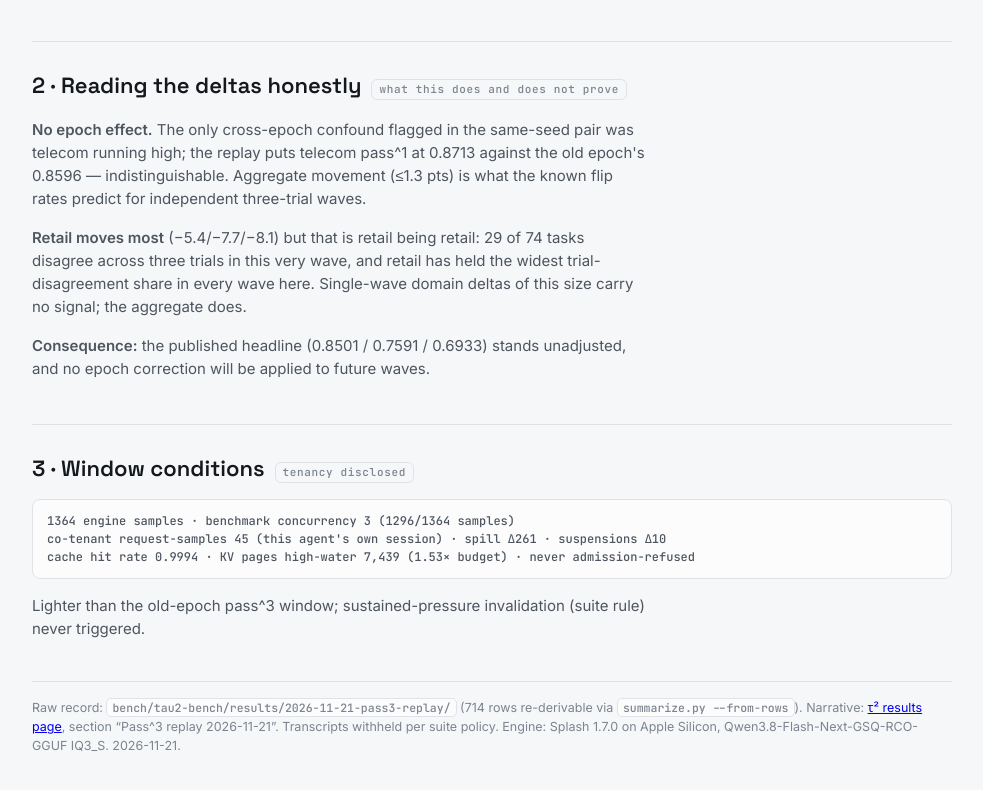
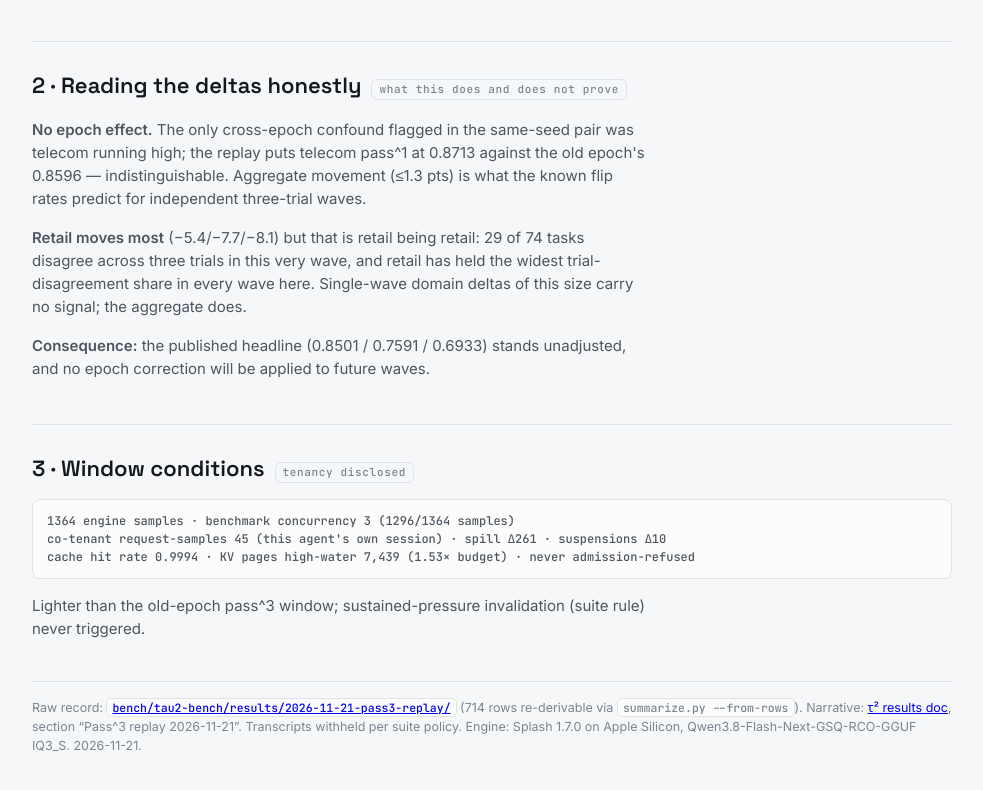
Before and after one commit to willturner-maker/benchmarks, a plain HTML site: page reports/2026-11-21-tau2-replay.html in a window 1280 px wide. Shown: the part 840-1630 px from the top of the page, without its empty margins (148-1131 px from the left). Drawn offline with Linux system fonts and the light colour scheme.

Commit message:
scorecard footer: point at the Pages-hosted RECORD and the GitHub docs (docs md is not a Pages page)

```diff
--- a/reports/2026-11-21-tau2-replay.html
+++ b/reports/2026-11-21-tau2-replay.html
@@ -104,8 +104,9 @@ cache hit rate 0.9994 · KV pages high-water 7,439 (1.53× budget) · never admi
   </section>
 
   <div class="foot">
-    Raw record: <code>bench/tau2-bench/results/2026-11-21-pass3-replay/</code> (714 rows re-derivable via
-    <code>summarize.py --from-rows</code>). Narrative: <a href="../docs/tau2-bench-benchmark-results.html">τ² results page</a>,
+    Raw record: <a href="https://willturner-maker.github.io/benchmarks/bench/tau2-bench/results/2026-11-21-pass3-replay/RECORD.md">
+    <code>bench/tau2-bench/results/2026-11-21-pass3-replay/</code></a> (714 rows re-derivable via
+    <code>summarize.py --from-rows</code>). Narrative: <a href="https://github.com/willturner-maker/benchmarks/blob/main/docs/tau2-bench-benchmark-results.md">τ² results doc</a>,
     section “Pass^3 replay 2026-11-21”. Transcripts withheld per suite policy. Engine: Splash 1.7.0 on Apple Silicon,
     Qwen3.8-Flash-Next-GSQ-RCO-GGUF IQ3_S. 2026-11-21.
   </div>
```
